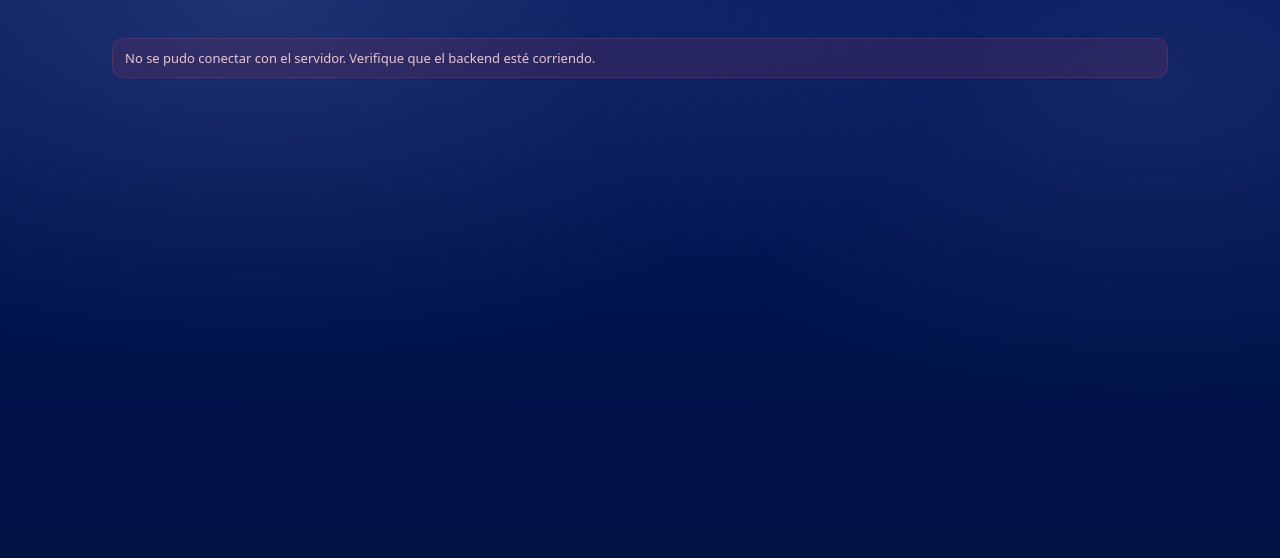
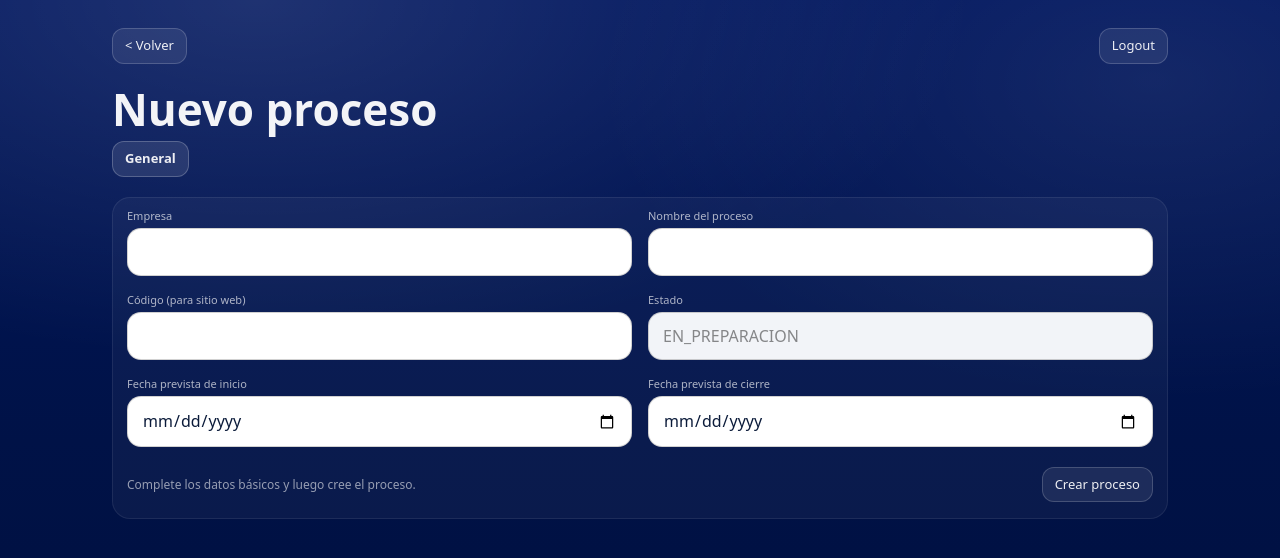
Before and after one commit to germanretana/integracion-equipos, a React (Vite) app: page /admin/processes/new in a window 1280 px wide. Shown: the top 558 px of the page. Built offline with nearby package versions, Linux system fonts and the light colour scheme; no server answers; sample sign-in values are in the browser's storage.

Commit message:
fix(admin): restore create form rendering for new processes

```diff
--- a/src/pages/admin/ProcessEditor.jsx
+++ b/src/pages/admin/ProcessEditor.jsx
@@ -26,23 +26,121 @@ function Tab({ active, children, onClick }) {
   );
 }
 
-export default function ProcessEditor() {
+export default function ProcessEditor({ mode = "edit" }) {
   const navigate = useNavigate();
   const { processSlug } = useParams();
 
   const [activeTab, setActiveTab] = React.useState("general");
   const [process, setProcess] = React.useState(null);
-  const [form, setForm] = React.useState(null);
+  const [form, setForm] = React.useState(
+    mode === "create"
+      ? {
+          companyName: "",
+          processName: "",
+          processSlug: "",
+          expectedStartAt: "",
+          expectedEndAt: "",
+          logoUrl: "",
+        }
+      : null,
+  );
   const debounceRef = React.useRef(null);
-  const [loading, setLoading] = React.useState(true);
+  const [loading, setLoading] = React.useState(mode !== "create");
   const [error, setError] = React.useState("");
+  const [creating, setCreating] = React.useState(false);
 
   function handleLogout() {
     auth.clearAdminSession();
     navigate("/admin/login", { replace: true });
   }
 
+  async function handleLaunchProcess() {
+    if (!process || process.status !== "EN_PREPARACION") return;
+
+    const ok = window.confirm(
+      "¿Desea lanzar el proceso?\n\nLuego de lanzarlo, ya no podrá modificar la configuración general ni las plantillas de este proceso.",
+    );
+    if (!ok) return;
+
+    try {
+      const updated = await auth.fetch(
+        `/api/admin/processes/${process.processSlug}/status`,
+        {
+          method: "PATCH",
+          body: JSON.stringify({ status: "EN_CURSO" }),
+        },
+      );
+
+      navigate("/admin/processes", { replace: true });
+      setTimeout(() => {
+        navigate(`/admin/processes/${updated.processSlug}`, { replace: true });
+      }, 0);
+    } catch (e) {
+      window.alert(e?.message || "No se pudo lanzar el proceso.");
+    }
+  }
+
+  async function handleCreateProcess() {
+    if (!form) return;
+
+    const companyName = String(form.companyName || "").trim();
+    const processName = String(form.processName || "").trim();
+
+    if (!companyName || !processName) {
+      window.alert("Debe completar Empresa y Nombre del proceso.");
+      return;
+    }
+
+    setCreating(true);
+    try {
+      const created = await auth.fetch("/api/admin/processes", {
+        method: "POST",
+        body: JSON.stringify({
+          companyName,
+          processName,
+        }),
+      });
+
+      // If user had typed optional values in create screen, persist them immediately
+      const patchPayload = {
+        expectedStartAt: form.expectedStartAt || null,
+        expectedEndAt: form.expectedEndAt || null,
+      };
+
+      if (String(form.processSlug || "").trim()) {
+        patchPayload.newSlug = String(form.processSlug).trim();
+      }
+
+      const hasOptionalChanges =
+        !!patchPayload.expectedStartAt ||
+        !!patchPayload.expectedEndAt ||
+        !!patchPayload.newSlug;
+
+      let finalProcess = created;
+
+      if (hasOptionalChanges) {
+        finalProcess = await auth.fetch(
+          `/api/admin/processes/${created.processSlug}`,
+          {
+            method: "PATCH",
+            body: JSON.stringify(patchPayload),
+          },
+        );
+      }
+
+      navigate(`/admin/processes/${finalProcess.processSlug}`, {
+        replace: true,
+      });
+    } catch (e) {
+      window.alert(e?.message || "No se pudo crear el proceso.");
+    } finally {
+      setCreating(false);
+    }
+  }
+
   React.useEffect(() => {
+    if (mode === "create") return;
+
     async function load() {
       try {
         const data = await auth.fetch(`/api/admin/processes/${processSlug}`);
@@ -55,9 +153,10 @@ export default function ProcessEditor() {
     }
 
     load();
-  }, [processSlug]);
+  }, [mode, processSlug]);
 
   React.useEffect(() => {
+    if (mode === "create") return;
     if (!process) return;
 
     setForm({
@@ -68,7 +167,7 @@ export default function ProcessEditor() {
       expectedEndAt: process.expectedEndAt || "",
       logoUrl: process.logoUrl || "",
     });
-  }, [process]);
+  }, [mode, process]);
 
   if (loading) {
     return (
@@ -80,7 +179,7 @@ export default function ProcessEditor() {
     );
   }
 
-  if (error || !process) {
+  if (mode !== "create" && (error || !process)) {
     return (
       <div className="page">
         <div className="page-inner">
@@ -91,6 +190,7 @@ export default function ProcessEditor() {
   }
 
   function scheduleSave(nextForm) {
+    if (mode === "create") return;
     if (!process || process.status !== "EN_PREPARACION") return;
 
     if (debounceRef.current) {
@@ -156,7 +256,9 @@ export default function ProcessEditor() {
 
         {/* Process title */}
         <h1 className="h1" style={{ marginBottom: 8 }}>
-          {process.companyName} — {process.processName}
+          {mode === "create"
+            ? "Nuevo proceso"
+            : `${process.companyName} — ${process.processName}`}
         </h1>
 
         {/* Tabs */}
@@ -174,24 +276,41 @@ export default function ProcessEditor() {
           >
             General
           </Tab>
+
+          {mode !== "create" && (
+            <>
               <Tab
                 active={activeTab === "participants"}
                 onClick={() => setActiveTab("participants")}
               >
                 Participantes
               </Tab>
-          <Tab active={activeTab === "c1q"} onClick={() => setActiveTab("c1q")}>
+              <Tab
+                active={activeTab === "c1q"}
+                onClick={() => setActiveTab("c1q")}
+              >
                 Preguntas C1
               </Tab>
-          <Tab active={activeTab === "c2q"} onClick={() => setActiveTab("c2q")}>
+              <Tab
+                active={activeTab === "c2q"}
+                onClick={() => setActiveTab("c2q")}
+              >
                 Preguntas C2
               </Tab>
-          <Tab active={activeTab === "c1r"} onClick={() => setActiveTab("c1r")}>
+              <Tab
+                active={activeTab === "c1r"}
+                onClick={() => setActiveTab("c1r")}
+              >
                 Reporte C1
               </Tab>
-          <Tab active={activeTab === "c2r"} onClick={() => setActiveTab("c2r")}>
+              <Tab
+                active={activeTab === "c2r"}
+                onClick={() => setActiveTab("c2r")}
+              >
                 Reporte C2
               </Tab>
+            </>
+          )}
         </div>
 
         {/* Tab content */}
@@ -212,7 +331,9 @@ export default function ProcessEditor() {
                   <input
                     className="admin-input"
                     value={form.companyName}
-                    disabled={process.status !== "EN_PREPARACION"}
+                    disabled={
+                      mode !== "create" && process.status !== "EN_PREPARACION"
+                    }
                     onChange={(e) => {
                       const next = { ...form, companyName: e.target.value };
                       setForm(next);
@@ -227,7 +348,9 @@ export default function ProcessEditor() {
                   <input
                     className="admin-input"
                     value={form.processName}
-                    disabled={process.status !== "EN_PREPARACION"}
+                    disabled={
+                      mode !== "create" && process.status !== "EN_PREPARACION"
+                    }
                     onChange={(e) => {
                       const next = { ...form, processName: e.target.value };
                       setForm(next);
@@ -238,11 +361,15 @@ export default function ProcessEditor() {
 
                 {/* Slug */}
                 <div>
-                  <div className="admin-field-label">Código (para sitio web)</div>
+                  <div className="admin-field-label">
+                    Código (para sitio web)
+                  </div>
                   <input
                     className="admin-input"
                     value={form.processSlug}
-                    disabled={process.status !== "EN_PREPARACION"}
+                    disabled={
+                      mode !== "create" && process.status !== "EN_PREPARACION"
+                    }
                     onChange={(e) => {
                       const next = { ...form, processSlug: e.target.value };
                       setForm(next);
@@ -256,7 +383,9 @@ export default function ProcessEditor() {
                   <div className="admin-field-label">Estado</div>
                   <input
                     className="admin-input"
-                    value={process.status}
+                    value={
+                      mode === "create" ? "EN_PREPARACION" : process.status
+                    }
                     disabled
                   />
                 </div>
@@ -270,7 +399,9 @@ export default function ProcessEditor() {
                     type="date"
                     className="admin-input"
                     value={form.expectedStartAt || ""}
-                    disabled={process.status !== "EN_PREPARACION"}
+                    disabled={
+                      mode !== "create" && process.status !== "EN_PREPARACION"
+                    }
                     onChange={(e) => {
                       const next = {
                         ...form,
@@ -291,7 +422,9 @@ export default function ProcessEditor() {
                     type="date"
                     className="admin-input"
                     value={form.expectedEndAt || ""}
-                    disabled={process.status !== "EN_PREPARACION"}
+                    disabled={
+                      mode !== "create" && process.status !== "EN_PREPARACION"
+                    }
                     onChange={(e) => {
                       const next = {
                         ...form,
@@ -304,8 +437,42 @@ export default function ProcessEditor() {
                 </div>
               </div>
 
-              <div style={{ marginTop: 20, opacity: 0.6, fontSize: 12 }}>
-                Los cambios se guardan automáticamente.
+              <div
+                style={{
+                  marginTop: 20,
+                  display: "flex",
+                  alignItems: "center",
+                  justifyContent: "space-between",
+                  gap: 12,
+                  flexWrap: "wrap",
+                }}
+              >
+                <div style={{ opacity: 0.6, fontSize: 12 }}>
+                  {mode === "create"
+                    ? "Complete los datos básicos y luego cree el proceso."
+                    : "Los cambios se guardan automáticamente."}
+                </div>
+
+                {mode === "create" ? (
+                  <button
+                    className="btn"
+                    type="button"
+                    onClick={handleCreateProcess}
+                    disabled={creating}
+                  >
+                    {creating ? "Creando…" : "Crear proceso"}
+                  </button>
+                ) : (
+                  process.status === "EN_PREPARACION" && (
+                    <button
+                      className="btn"
+                      type="button"
+                      onClick={handleLaunchProcess}
+                    >
+                      Lanzar proceso
+                    </button>
+                  )
+                )}
               </div>
             </div>
           </div>
```
Lines whose indentation alone changed are shown as unchanged.
